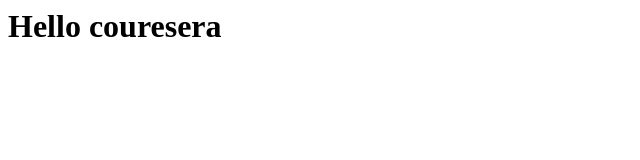
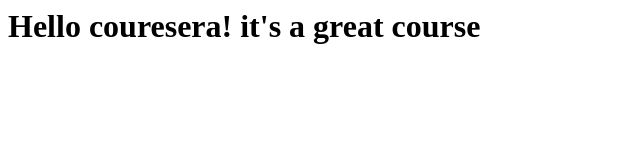
Before and after one commit to AminaGadiri/coursera-test, a plain HTML site: page site/index.html in a window 1280 px wide. Shown: the whole page, without its empty margins (0-640 px from the left). Drawn offline with Linux system fonts and the light colour scheme.

Commit message:
add a small change

```diff
--- a/site/index.html
+++ b/site/index.html
@@ -3,7 +3,7 @@
     <title>Hello coursera</title>
 </head>
 <body>
-    <h1>Hello couresera</h1>
+    <h1>Hello couresera! it's a great course</h1>
 </body>
 
 </html>
```
